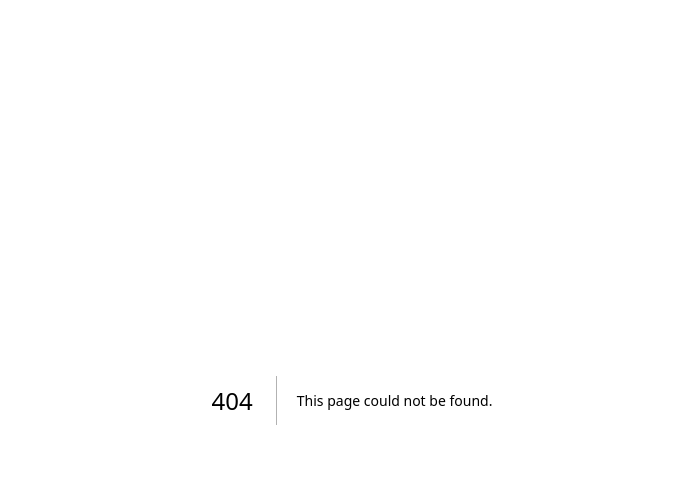
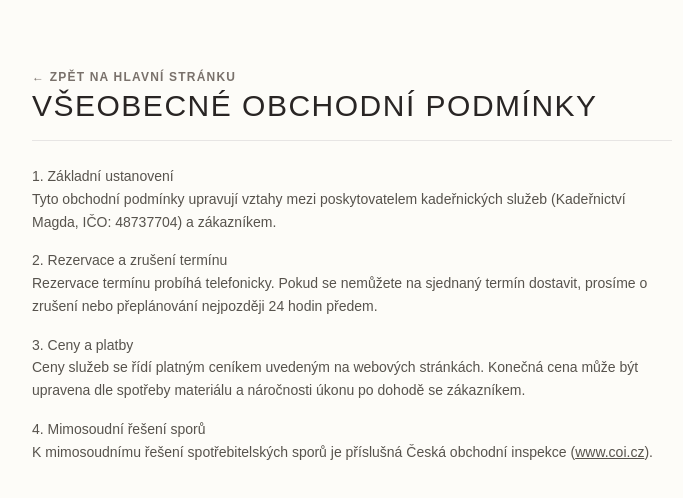
Before and after one commit to Rotak04/kadernice-web, a Next.js app: page /obchodni-podminky in a window 1280 px wide. Before the commit this address had no page. Shown: the top 498 px of the page, without its empty margins (288-971 px from the left). Built offline with nearby package versions, Linux system fonts and the light colour scheme.

Commit message:
Aktualizace pravnich nalezitosti

```diff
--- /dev/null
+++ b/app/gdpr/page.tsx
@@ -0,0 +1,28 @@
+import Link from 'next/link'
+
+export default function GDPR() {
+  return (
+    <div className="min-h-screen bg-[#FDFCF8] text-[#3A3A38] p-8 md:p-16 max-w-3xl mx-auto space-y-6">
+      <Link href="/" className="text-xs uppercase tracking-widest text-stone-500 hover:text-black font-bold">
+        ← Zpět na hlavní stránku
+      </Link>
+      <h1 className="text-3xl font-light uppercase tracking-wider text-stone-800 border-b border-stone-200 pb-4">
+        Ochrana osobních údajů (GDPR)
+      </h1>
+
+      <div className="space-y-4 text-sm font-light leading-relaxed text-stone-600">
+        <p><strong>1. Správce osobních údajů</strong><br />
+        Správcem osobních údajů je Kadeřnictví Magda, se sídlem 2. května 903, 742 13 Studénka, IČO: 48737704.</p>
+
+        <p><strong>2. Rozsah a účel zpracování</strong><br />
+        Osobní údaje (zejména jméno, telefonní číslo, e-mail) získávané při telefonické či osobní rezervaci slouží výhradně pro účely poskytování kadeřnických služeb a komunikace se zákazníkem ohledně termínu objednávky.</p>
+
+        <p><strong>3. Doba uchování údajů</strong><br />
+        Osobní údaje jsou uchovávány pouze po dobu nezbytně nutnou pro realizaci služby nebo po dobu vyžadovanou příslušnými právními předpisy.</p>
+
+        <p><strong>4. Práva zákazníka</strong><br />
+        Zákazník má právo na přístup k vlastním osobním údajům, jejich opravu, výmaz či omezení zpracování. S dotazy na zpracování osobních údajů se můžete obrátit na tel. +420 776 573 566.</p>
+      </div>
+    </div>
+  )
+}
--- /dev/null
+++ b/app/obchodni-podminky/page.tsx
@@ -0,0 +1,28 @@
+import Link from 'next/link'
+
+export default function ObchodniPodminky() {
+  return (
+    <div className="min-h-screen bg-[#FDFCF8] text-[#3A3A38] p-8 md:p-16 max-w-3xl mx-auto space-y-6">
+      <Link href="/" className="text-xs uppercase tracking-widest text-stone-500 hover:text-black font-bold">
+        ← Zpět na hlavní stránku
+      </Link>
+      <h1 className="text-3xl font-light uppercase tracking-wider text-stone-800 border-b border-stone-200 pb-4">
+        Všeobecné obchodní podmínky
+      </h1>
+
+      <div className="space-y-4 text-sm font-light leading-relaxed text-stone-600">
+        <p><strong>1. Základní ustanovení</strong><br />
+        Tyto obchodní podmínky upravují vztahy mezi poskytovatelem kadeřnických služeb (Kadeřnictví Magda, IČO: 48737704) a zákazníkem.</p>
+
+        <p><strong>2. Rezervace a zrušení termínu</strong><br />
+        Rezervace termínu probíhá telefonicky. Pokud se nemůžete na sjednaný termín dostavit, prosíme o zrušení nebo přeplánování nejpozději 24 hodin předem.</p>
+
+        <p><strong>3. Ceny a platby</strong><br />
+        Ceny služeb se řídí platným ceníkem uvedeným na webových stránkách. Konečná cena může být upravena dle spotřeby materiálu a náročnosti úkonu po dohodě se zákazníkem.</p>
+
+        <p><strong>4. Mimosoudní řešení sporů</strong><br />
+        K mimosoudnímu řešení spotřebitelských sporů je příslušná Česká obchodní inspekce (<a href="https://www.coi.cz" target="_blank" rel="noopener noreferrer" className="underline">www.coi.cz</a>).</p>
+      </div>
+    </div>
+  )
+}
--- a/app/page.tsx
+++ b/app/page.tsx
@@ -1,4 +1,5 @@
 import Image from 'next/image'
+import Link from 'next/link'
 
 export default function Home() {
   return (
@@ -78,7 +79,6 @@ export default function Home() {
                 { jmeno: "KOMBINOVANÉ BARVENÍ S MELÍREM + STŘIH + FOUKÁNÍ", cena: "od 1100,- Kč" }
               ].map((item, index) => (
                 <div key={index} className="group relative">
-                  {/* Na úzkém mobilu pod sebou, na širším vedle sebe */}
                   <div className="flex flex-col sm:flex-row justify-between items-start sm:items-baseline border-b border-stone-300 pb-4 gap-1 sm:gap-0">
                     <span className="text-base sm:text-xl md:text-2xl group-hover:text-stone-400 transition-colors duration-300 tracking-tight">{item.jmeno}</span>
                     <span className="text-[#3A3A38] font-bold tracking-wider text-base sm:text-lg md:text-xl whitespace-nowrap sm:ml-4">{item.cena}</span>
@@ -95,7 +95,6 @@ export default function Home() {
         {/* SEKCE: O SALONU */}
         <section id="informace" className="min-h-screen bg-[#FDFCF8] flex flex-col justify-center px-4 sm:px-12 md:px-24 py-12 lg:py-24 text-stone-600">
           <div className="grid grid-cols-1 lg:grid-cols-2 gap-10 lg:gap-24 items-center">
-            {/* Fotka pod textem na mobilu */}
             <div className="relative order-2 lg:order-1 w-full">
               <div className="hidden sm:block absolute -top-8 -left-8 w-64 h-64 bg-[#F4F2EE] -z-10"></div>
               <div className="bg-stone-200 aspect-[4/5] w-full relative overflow-hidden shadow-2xl rounded-sm block">
@@ -137,10 +136,15 @@ export default function Home() {
                 <h2 className="text-2xl sm:text-4xl font-light mb-8 lg:mb-12 uppercase tracking-[0.3em] text-stone-700 font-bold">Kontakt</h2>
                 <div className="grid grid-cols-1 sm:grid-cols-2 gap-8 text-center sm:text-left">
                   <div>
-                    <h3 className="text-[10px] lg:text-[11px] uppercase tracking-[0.3em] text-stone-400 mb-3 font-bold">Adresa</h3>
+                    <h3 className="text-[10px] lg:text-[11px] uppercase tracking-[0.3em] text-stone-400 mb-3 font-bold">Adresa & Provozovatel</h3>
                     <p className="text-base sm:text-xl font-light leading-relaxed text-stone-600 italic border-b-2 sm:border-b-0 sm:border-l-2 border-stone-200 pb-4 sm:pb-0 sm:pl-4">
+                      <strong>Kadeřnictví Magda</strong><br />
                       2. května 903<br />
-                      742 13 STUDÉNKA
+                      742 13 STUDÉNKA<br />
+                      <span className="text-xs not-italic text-stone-500 block mt-2">
+                        IČO: 48737704<br />
+                        Fyzická osoba zapsaná v živnostenském rejstříku
+                      </span>
                     </p>
                   </div>
                   <div>
@@ -186,7 +190,7 @@ export default function Home() {
                 </div>
               </div>
               <a
-                href="https://maps.google.com/?q=2.+května+903,+742+13+Studénka"
+                href="https://maps.google.com"
                 target="_blank"
                 rel="noopener noreferrer"
                 className="h-16 bg-stone-800 text-white flex items-center justify-center hover:bg-stone-900 transition-all shadow-xl rounded-sm"
@@ -198,8 +202,20 @@ export default function Home() {
         </section>
 
         {/* PATIČKA */}
-        <footer className="py-12 bg-[#F7F5F0] text-center border-t border-stone-200 px-4">
-             <p className="text-[9px] sm:text-[10px] text-stone-400 uppercase tracking-[0.3em] font-bold leading-relaxed">Designováno pro Kadeřnictví Magda | Studénka 2026</p>
+        <footer className="py-12 bg-[#F7F5F0] text-center border-t border-stone-200 px-4 space-y-4">
+          <p className="text-[10px] text-stone-500 uppercase tracking-[0.2em] font-medium leading-relaxed max-w-2xl mx-auto">
+            Provozovatel: Kadeřnictví Magda • IČO: 48737704 • Fyzická osoba zapsaná v živnostenském rejstříku.
+          </p>
+          <p className="text-[9px] text-stone-400 uppercase tracking-[0.15em] leading-relaxed max-w-2xl mx-auto italic">
+            K mimosoudnímu řešení spotřebitelských sporů z poskytování služeb je příslušná Česká obchodní inspekce (<a href="https://www.coi.cz" target="_blank" rel="noopener noreferrer" className="underline hover:text-stone-600">www.coi.cz</a>).
+          </p>
+          <div className="flex justify-center gap-6 text-[10px] text-stone-500 uppercase tracking-[0.2em] font-bold pt-2">
+            <Link href="/gdpr" className="hover:text-stone-800 transition-colors underline">Ochrana osobních údajů</Link>
+            <Link href="/obchodni-podminky" className="hover:text-stone-800 transition-colors underline">Obchodní podmínky</Link>
+          </div>
+          <p className="text-[9px] sm:text-[10px] text-stone-400 uppercase tracking-[0.3em] font-bold leading-relaxed pt-4">
+            Designováno pro Kadeřnictví Magda | Studénka 2026
+          </p>
         </footer>
       </main>
     </div>
```
